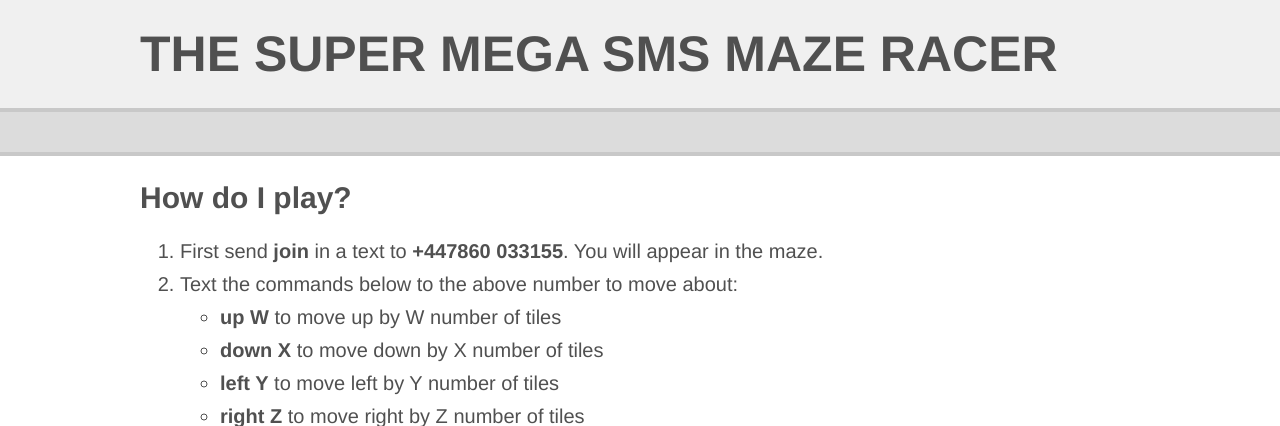
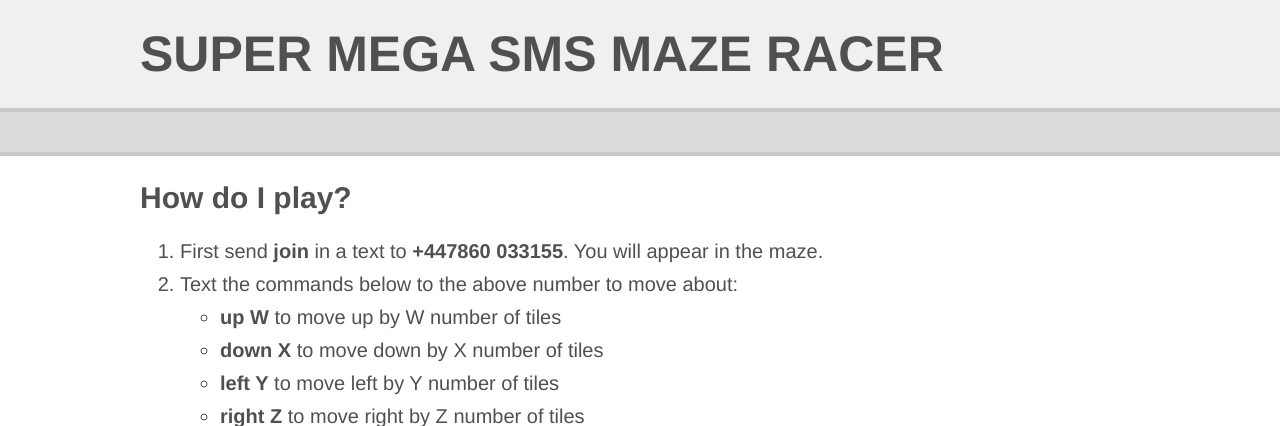
Before and after one commit to QasAshraf/bearded-octo-ninja, a PHP site: template src/views/hello.twig in a window 1280 px wide. Shown: the top 426 px of the page. Run offline with PHP 8.4, Linux system fonts and the light colour scheme; the template is opened without the code that fills it, so the values that code supplies are empty; some libraries are stand-ins or nearby versions.

Commit message:
changed name

```diff
--- a/src/views/hello.twig
+++ b/src/views/hello.twig
@@ -1,6 +1,6 @@
 <html>
   <head>
-    <title>Hi guise</title>
+    <title>Super Mega SMS Maze Racer</title>
     <link rel="stylesheet" type="text/css" href="style.css">
     <script type="text/javascript" src="jquery.js"></script>
     <script type="text/javascript" src="kinetic.js"></script>
@@ -13,7 +13,7 @@
   <body>
 
     <header>
-      <h1 class="page-width">The Super Mega SMS Maze Racer</h1>
+      <h1 class="page-width">Super Mega SMS Maze Racer</h1>
     </header>
 
     <main>
```
